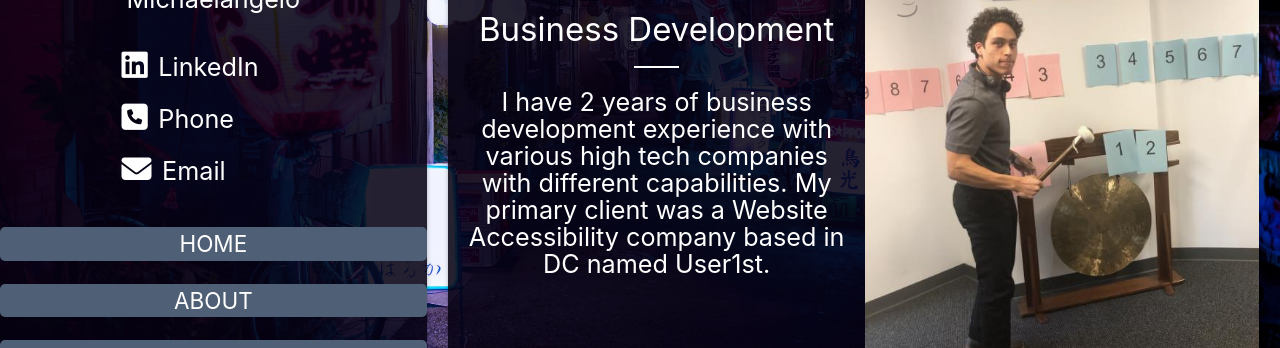
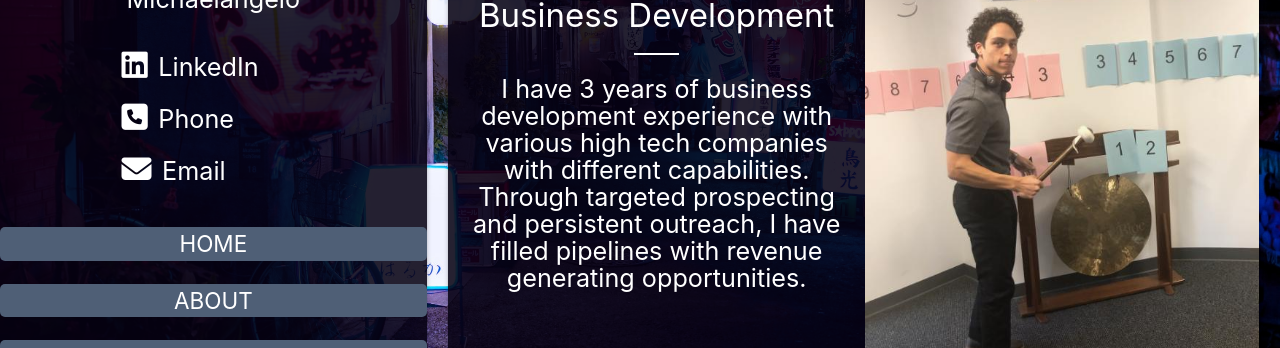
Before and after one commit to SyntaxMotta/Portfolio, a React (Create React App) app: page /about in a window 1280 px wide. Shown: the part 296-644 px from the top of the page. Built offline with nearby package versions, Linux system fonts and the light colour scheme; the HTML template or start-up script is replaced by a standard one.

Commit message:
tweaks to About content and Homnepage content

```diff
--- a/src/Components/about/About.js
+++ b/src/Components/about/About.js
@@ -15,10 +15,8 @@ export const About = () => {
               <h1 className="section-heading">Business Development</h1>
               <div className="bottom-line"></div>
               <p className="flow-text">
-                I have 2 years of business development experience with various
-                high tech companies with different capabilities. My primary
-                client was a Website Accessibility company based in DC named
-                User1st.
+                I have 3 years of business development experience with various
+                high tech companies with different capabilities. Through targeted prospecting and persistent outreach, I have filled pipelines with revenue generating opportunities.
               </p>
             </div>
             <img src={sales} alt="Sales gong" className="about__image" />
@@ -35,8 +33,8 @@ export const About = () => {
               <div className="bottom-line"></div>
               <p className="flow-text">
                 Even before working in tech sales I learned about web
-                development fundementals in college. building a network of Front
-                End/UI developers at User1st peaked my interest in turning my
+                development fundamentals in college. building a network of Front
+                End/UI developers for a web accessibility client peaked my interest in turning my
                 hobby into a career.
               </p>
             </div>
--- a/src/Components/homepage/Home.js
+++ b/src/Components/homepage/Home.js
@@ -10,7 +10,7 @@ export const Home = () => {
           <h1 className="section-heading">My name is Michaelangelo Motta</h1>
           <div className="divider"></div>
           <h2 className="section-heading" style={{ margin: '1rem' }}>
-            I am a Front End React Developer and a proven Business Development
+            Front End React Developer and a proven Business Development
             Representative
           </h2>
           <h2>
```
